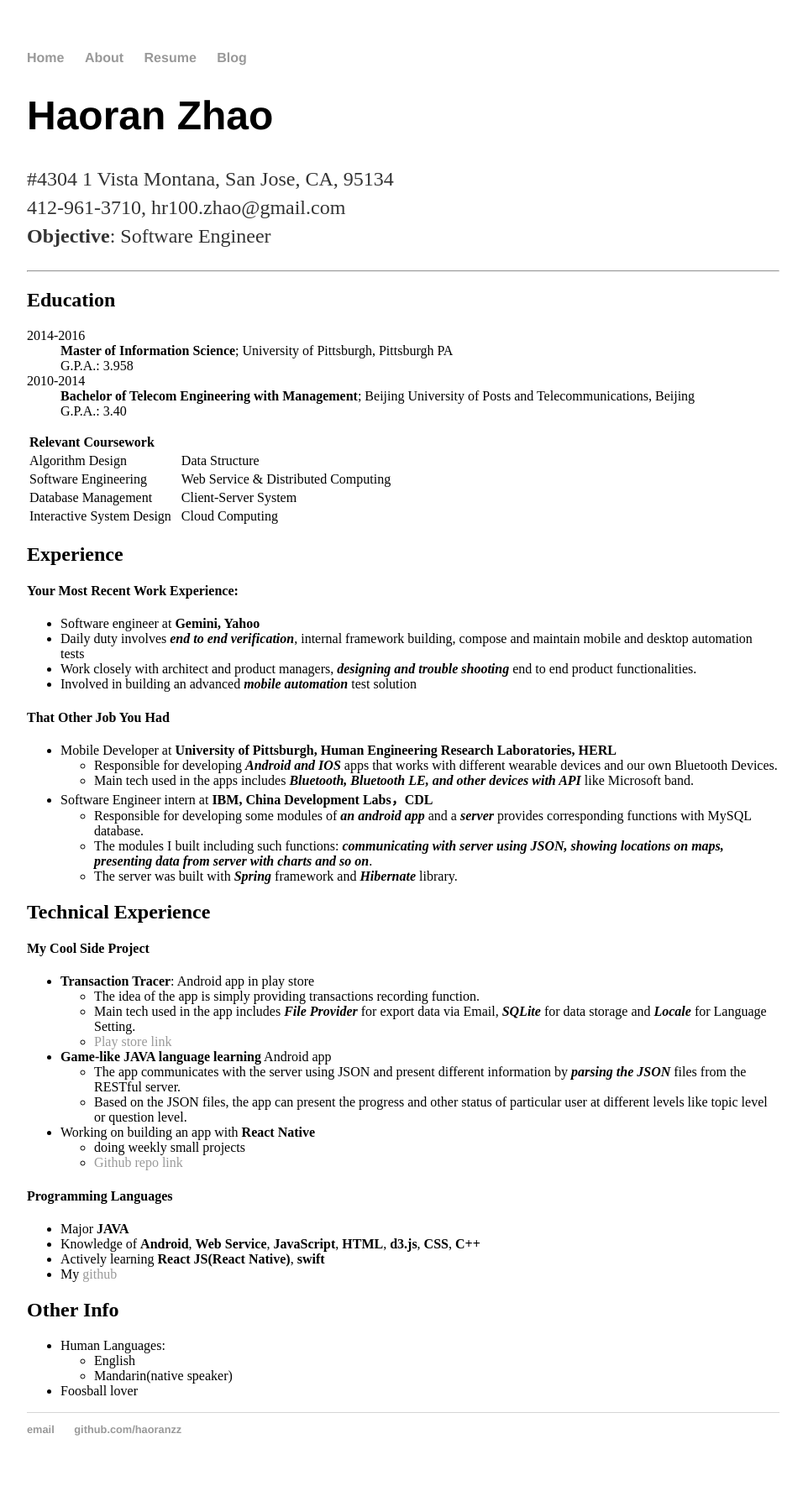
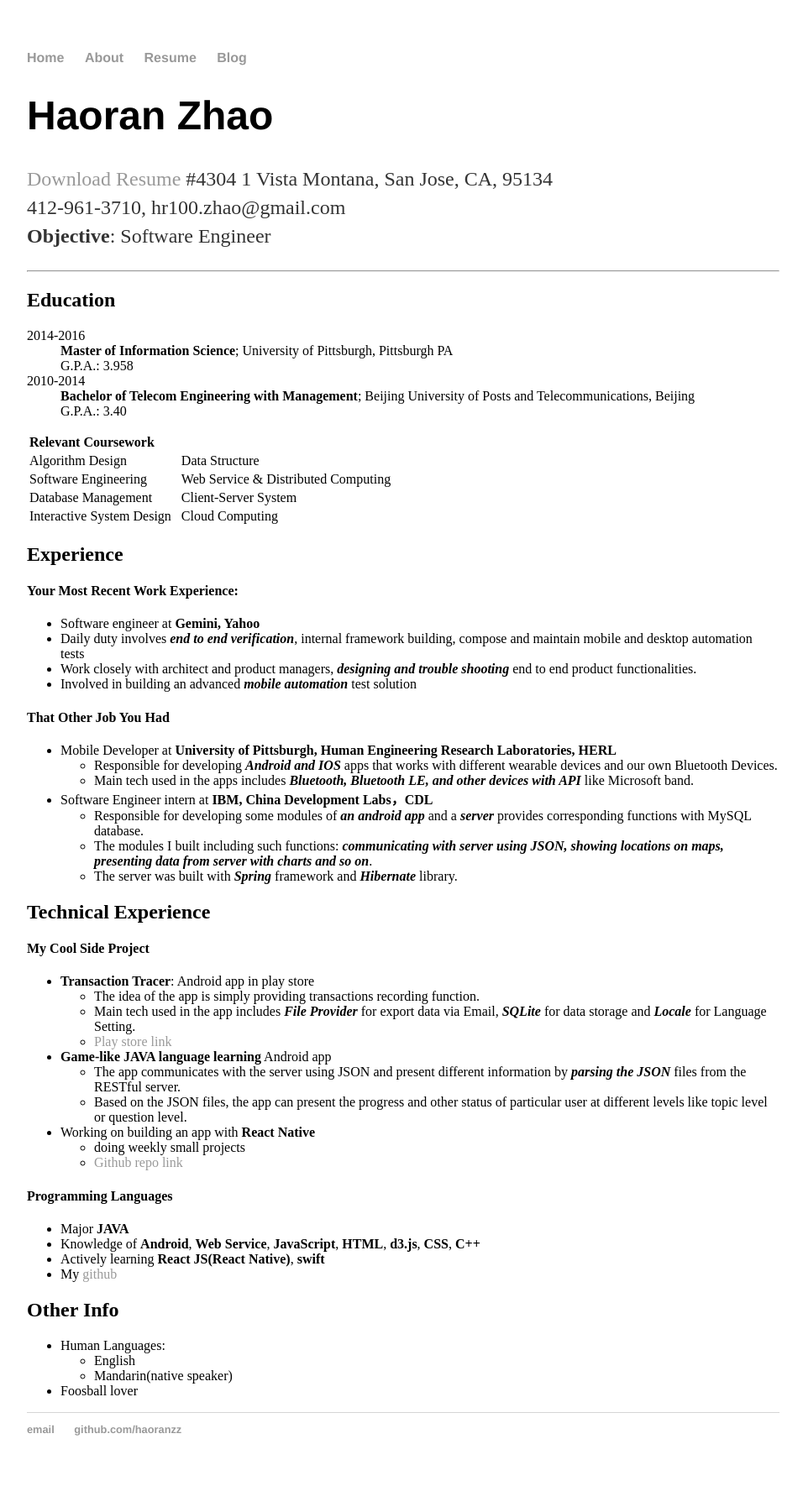
Before and after one commit to haoranzz/haoranzz.github.io, a Jekyll site: the page built from resume/index.md, in a window 1280 px wide. Shown: the whole page at 84% size, without its empty margins (160-1116 px from the left). Built offline with Jekyll 4.4.1, drawn with Linux system fonts in a browser that asks for light colours.

Commit message:
add dowloadable pdf resume

```diff
--- a/resume/index.md
+++ b/resume/index.md
@@ -3,9 +3,11 @@ layout: default
 title: Resume
 ---
 # Haoran Zhao
+[Download Resume](https://raw.githubusercontent.com/haoranzz/haoranzz.github.io/master/_includes/pdf_resume.pdf)
 #4304 1 Vista Montana, San Jose, CA, 95134
 412-961-3710,  hr100.zhao@gmail.com
 **Objective**: Software Engineer
+
 * * *
 ## Education
 2014-2016
```
Also changed, not shown: 1 other file.
